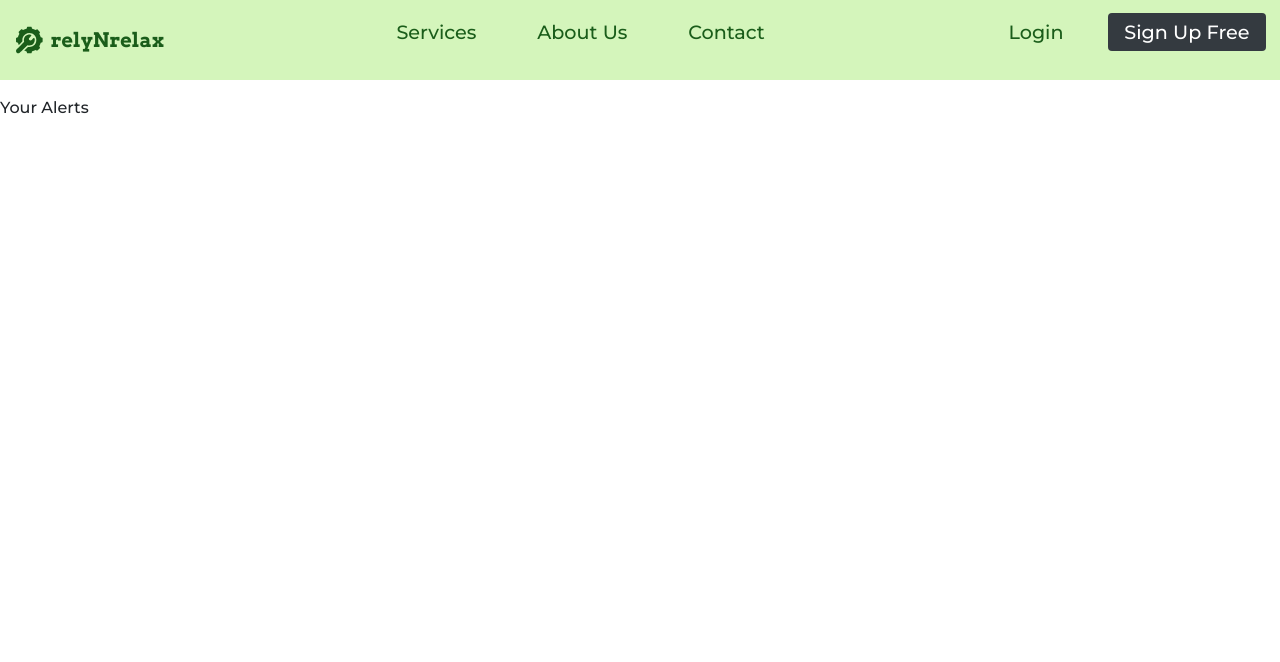
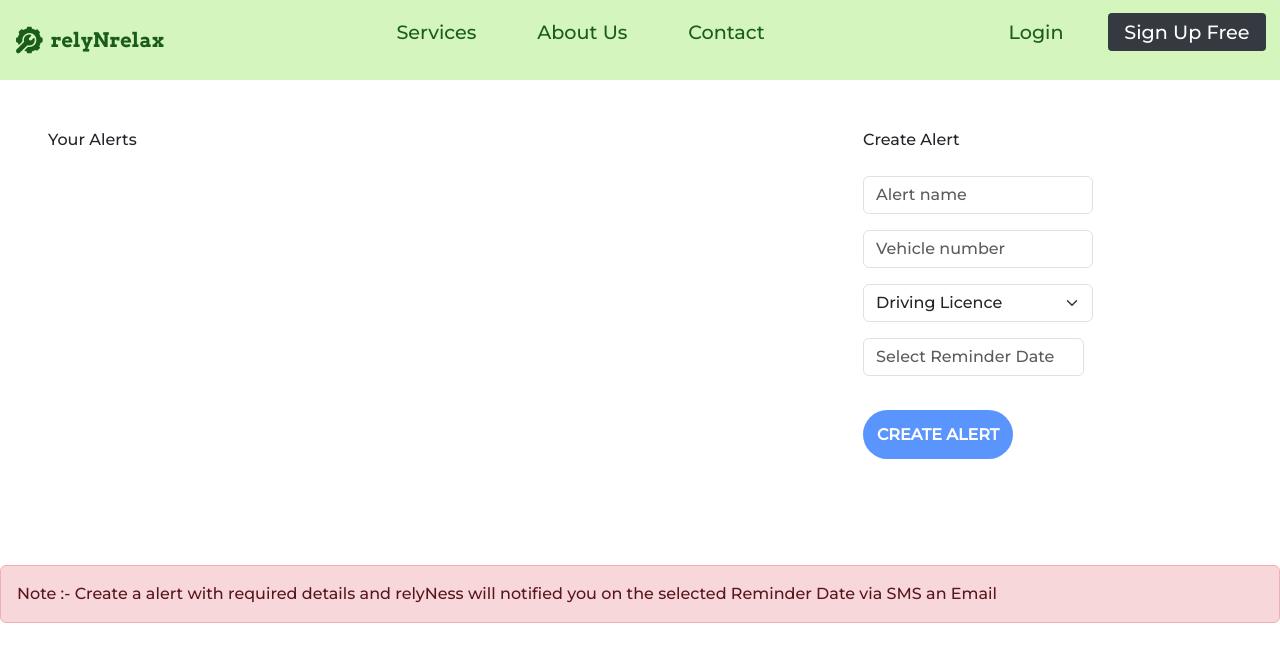
Before and after one commit to bishald0013/client, a React (Create React App) app: page /dashboard in a window 1280 px wide. Shown: the top 662 px of the page. Built offline with nearby package versions, Linux system fonts and the light colour scheme.

Commit message:
dashbord changes added

```diff
--- a/package.json
+++ b/package.json
@@ -7,8 +7,10 @@
     "@testing-library/jest-dom": "^5.17.0",
     "@testing-library/react": "^13.4.0",
     "@testing-library/user-event": "^13.5.0",
+    "date-fns": "^2.30.0",
     "dotenv": "^16.3.1",
     "react": "^18.2.0",
+    "react-datepicker": "^4.21.0",
     "react-dom": "^18.2.0",
     "react-icons": "^4.10.1",
     "react-redux": "^8.1.2",
--- /dev/null
+++ b/src/alert/Alert.jsx
@@ -0,0 +1,18 @@
+import React from 'react';
+
+const Alert = ({alertData}) => {
+    return (
+        <div className='card_cont w-50 my-3'>
+            <div class="card text-bg-light mb-3">
+            <div class="card-header">Name: {alertData.alertName}</div>
+            <div class="card-body">
+                <h5 class="card-title">Type: {alertData.alertType}</h5>
+                <p className="card-text">Reminder date: {alertData.alertDate.toLocaleDateString()}</p>
+                <span>Status : Pending</span>
+            </div>
+            </div>
+        </div>
+    );
+}
+
+export default Alert;
--- a/src/components/Auth/Signin.js
+++ b/src/components/Auth/Signin.js
@@ -1,4 +1,4 @@
-import React, { useState } from 'react'
+import React from 'react'
 import { useNavigate } from 'react-router-dom';
 import { useLoginUserMutation } from '../../services/userAuthApi';
 const Signin = () => {
--- /dev/null
+++ b/src/components/Dashboard/Dashboard.css
@@ -0,0 +1,4 @@
+.main_container{
+    margin-left: 3rem;
+    margin-top: 5rem;
+}
--- a/src/components/Dashboard/Dashboard.js
+++ b/src/components/Dashboard/Dashboard.js
@@ -1,14 +1,101 @@
-import React from 'react'
+import React, { useState } from 'react'
+import './Dashboard.css'
+import DatePicker from 'react-datepicker';
+import 'react-datepicker/dist/react-datepicker.css';
+import Alert from '../../alert/Alert';
 
 function Dashboard() {
+
+  const alertType = ['Driving Licence', 'Fitness Expiry', 'RC Expiry', 'Pucc expiry Reminder']
+  const [selectedDate, setSelectedDate] = useState(null);
+  const [alertData, setAlertData] = useState(null)
+
+  const handleSubmit = (event) => {
+    event.preventDefault();
+
+    const formData = new FormData(event.currentTarget);
+
+    const alertData = {
+      alertName: formData.get('alertName'),
+      alertType: formData.get('alertType'),
+      alertDate: selectedDate,
+    }
+
+    if(!alertData.alertName) throw new Error('Alert name is required');
+    if(!alertData.alertType) throw new Error('Alert type is required');
+    if(!alertData.alertDate) throw new Error('Alert date is required');
+
+    setAlertData(alertData);
+
+  }
+
+  console.log(alertData)
+
   return (
-    <div className='mt-5 pt-5'>
-      <div class="row">
-        <div className='col-lg-6'>
-          <span className='me-5'>Your Alerts</span>
+    <>
+     <div className='main_container'>
+        <div className='row my-5'>
+          <div className='col-lg-6 my-5'>
+            <span className='me-3'>Your Alerts</span>
+            {alertData === null ? <></> : <Alert alertData={alertData}/>}
+          </div>
+            <form className='col-lg-6 my-5' onSubmit={handleSubmit}>
+              <div className=''>
+                  <span className='me-3'>Create Alert</span>
+                  <div className='alert_form my-4'>
+                    <div className="col  my-3">
+                        <input type="text" className="form-control" placeholder="Alert name" name='alertName' aria-label="Alert name" />
+                    </div>
+                    <div className="col  my-3">
+                        <input type="text" className="form-control" placeholder="Vehicle number" name='vehicleName' aria-label="Vehicle name" />
+                    </div>
+                    <div className="col  my-3">
+                      <select id="" name='alertType' className="form-select">
+                      {
+                          alertType.map((item, index) => {
+                            return (
+                              <option name='alertType' key={index}>{item}</option>
+                            )
+                          })
+                        }
+                      </select>
+                    </div>
+
+                    <div className="col  my-3">
+                      <DatePicker
+                        selected={selectedDate}
+                        onChange={(date) => setSelectedDate(date)}
+                        dateFormat="dd/MM/yyyy"
+                        className='form-control'
+                        placeholderText="Select Reminder Date"
+                      />
+                    </div>
+                    {/* <div className="col my-3">
+                      <div className="form-check">
+                        <input className="form-check-input" type="checkbox" value="" id="smsCheckbox" name="smsReminder" />
+                        <label className="form-check-label" htmlFor="smsCheckbox">
+                          Remind me via SMS
+                        </label>
+                      </div>
+                      <div className="form-check">
+                        <input className="form-check-input" type="checkbox" value="" id="emailCheckbox" name="emailReminder" />
+                        <label className="form-check-label" htmlFor="emailCheckbox">
+                          Remind me via Email
+                        </label>
+                      </div>
+                    </div> */}
+                  </div>
+                  <button type="submit" className="btn btn-primary">Create Alert</button>
+              </div>
+            </form>
         </div>
+
+     </div>
+      <div className="alert alert-danger" role="alert">
+          <span className=''> Note :- Create a alert with required details and relyNess will notified you on the selected Reminder Date via SMS an Email
+          </span>
       </div>
-    </div>
+    </>
   )
 }
 
--- a/src/components/Navbar/Navbar.js
+++ b/src/components/Navbar/Navbar.js
@@ -85,7 +85,7 @@ const Navbar = () => {
                 </NavButtons>
               </>) :
               (<>
-                <button type="button" class="btn btn-primary btn-sm me-3" onClick={handleSignOut}>Sign out</button>
+                <button type="button" className="btn btn-primary btn-sm me-3" onClick={handleSignOut}>Sign out</button>
               </>)}
           </NavMenu>
         </NavbarContainer>
```
Also changed, not shown: 1 other file (tests, documents, lock files or other folders).
